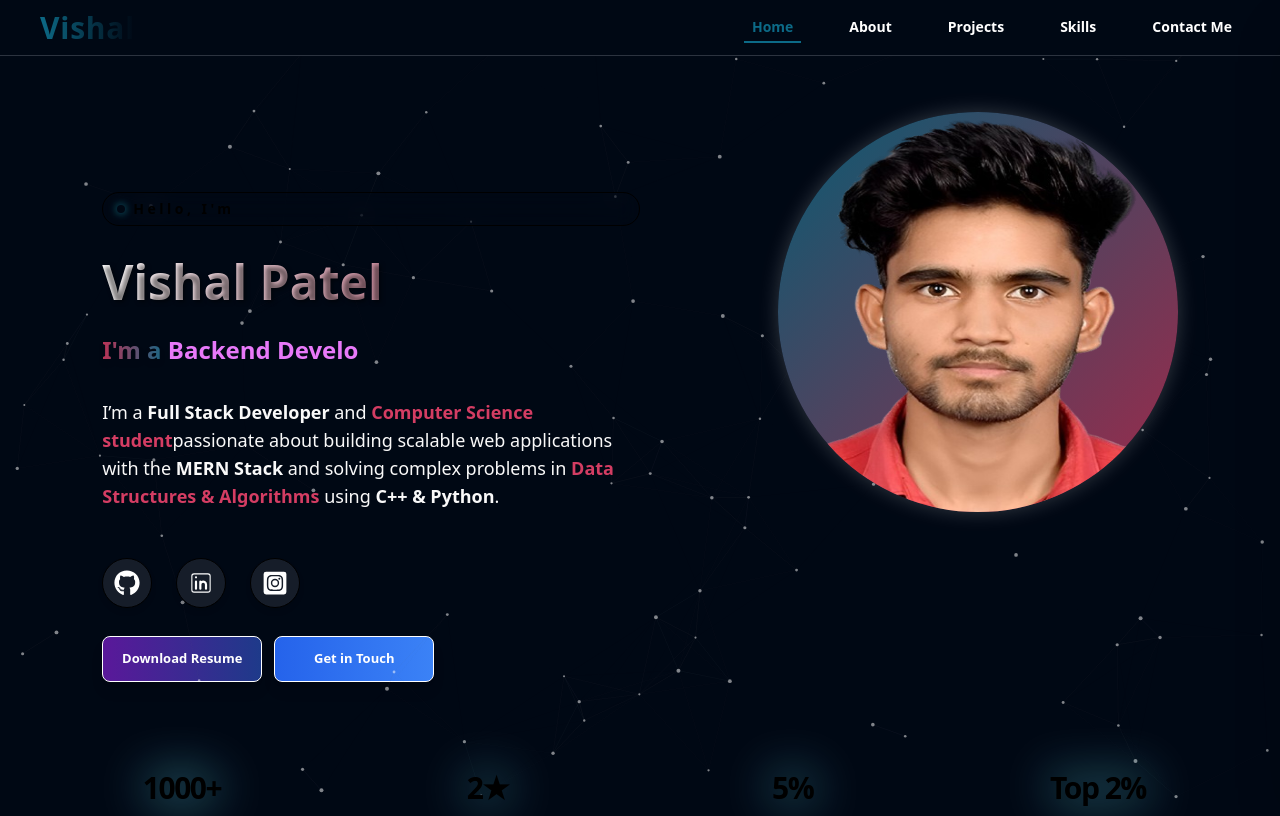
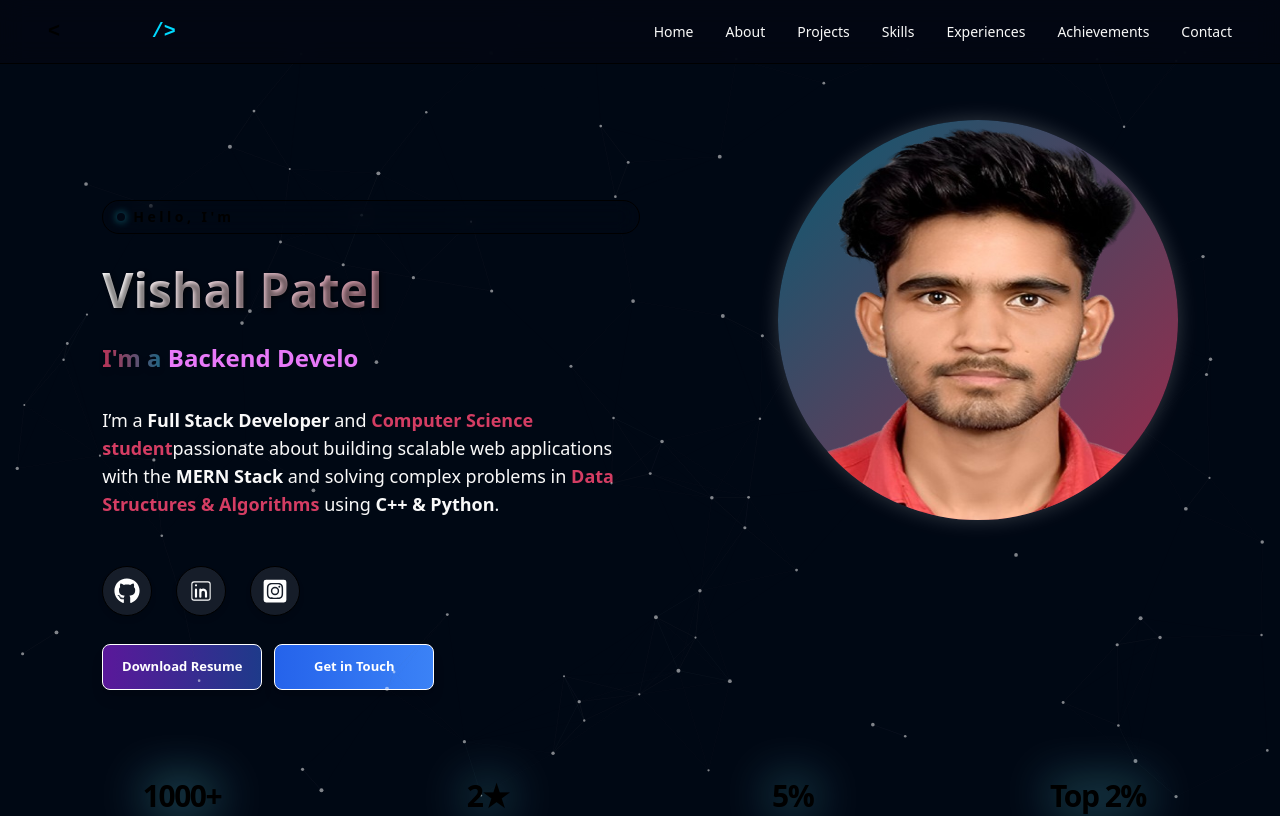
Before and after one commit to VishalPatel63/vishalportfolio, a React (Create React App) app: page / in a window 1280 px wide. Shown: the top 816 px of the page. Built offline with nearby package versions, Linux system fonts and the light colour scheme.

Commit message:
Update Navber.jsx

```diff
--- a/src/pages/Navber.jsx
+++ b/src/pages/Navber.jsx
@@ -1,116 +1,106 @@
-import React, { useState } from 'react'
-import { Link, NavLink } from 'react-router-dom'
-import logo from "../userAsset/vishlogo.png"
+import React, { useState } from 'react';
 import { FiMenu, FiX } from 'react-icons/fi';
+
 export const Navber = () => {
   const [isOpen, setIsOpen] = useState(false);
+
   const navItems = [
-    { path: "/", label: "Home" },
-    { path: "/about", label: "About" },
-    { path: "/project", label: "Projects" },
-    { path: "/skills", label: "Skills" },
-    { path: "/contact", label: "Contact Me" },
+    { path: "#home", label: "Home" },
+    { path: "#about", label: "About" },
+    { path: "#projects", label: "Projects" },
+    { path: "#skills", label: "Skills" },
+    { path: "#experiences", label: "Experiences" },
+    { path: "#achivement", label: "Achievements" },
+    { path: "#contact", label: "Contact" },
   ];
+
   return (
-    <nav className="flex h-14 items-center justify-between border-b-[1px] border-b-richblack-700 bg-richblack-900 px-5 md:px-10 relative">
+    <>
+      <nav className="sticky top-0 z-50 flex h-16 items-center justify-between border-b border-slate-800 bg-[#030712]/90 backdrop-blur-md px-6 md:px-12 transition-all duration-300">
 
-    {/* Logo */}
-    <div className="flex items-center">
-    <h1 className="text-2xl sm:text-3xl font-extrabold tracking-wide
-  bg-gradient-to-r from-blue-400 to-purple-500 bg-clip-text text-transparent">
+        {/* Modern & Perfect Logo */}
+        <a href="#home" className="flex items-center gap-1.5 group cursor-pointer">
+          <span className="text-cyan-400 font-mono text-xl font-bold transition-transform duration-300 group-hover:-translate-x-0.5">
+            &lt;
+          </span>
+          <h1 className="text-xl sm:text-2xl font-black tracking-wider text-[#00D9FF] bg-clip-text text-transparent drop-shadow-[0_0_12px_rgba(34,211,238,0.3)] group-hover:drop-shadow-[0_0_18px_rgba(34,211,238,0.5)] transition-all duration-300">
             Vishal
           </h1>
-    </div>
+          <span className="text-[#00D9FF] font-mono text-xl font-bold transition-transform duration-300 group-hover:translate-x-0.5">
+            /&gt;
+          </span>
+        </a>
 
         {/* Desktop Menu */}
-    <div className="hidden md:flex gap-x-10 text-sm text-white font-bold">
+        <div className="hidden md:flex items-center gap-x-8 text-sm text-pure-greys-5 font-medium">
           {navItems.map(({ path, label }) => (
-        <NavLink
+            <a
               key={path}
-          to={path}
-          className={({ isActive }) =>
-            `px-2 py-1 transition-all duration-300 ${
-              isActive
-                ? "text-blue-400 border-b-2 border-blue-400"
-                : "hover:text-gray-400"
-            }`
-          }
+              href={path}
+              className="relative py-1 transition-colors duration-300 hover:text-cyan-400 group"
             >
               {label}
-        </NavLink>
+              {/* Subtle Animated Underline */}
+              <span className="absolute bottom-0 left-0 w-0 h-[2px] bg-gradient-to-r from-cyan-400 to-purple-500 transition-all duration-300 group-hover:w-full" />
+            </a>
           ))}
         </div>
 
         {/* Mobile Menu Button */}
         <div className="md:hidden">
-  <button onClick={() => setIsOpen(!isOpen)} className="text-white text-3xl">
+          <button
+            onClick={() => setIsOpen(!isOpen)}
+            className="text-slate-200 text-2xl p-2 rounded-lg bg-slate-900 border border-pure-greys-5 focus:outline-none hover:text-cyan-400 transition-colors"
+            aria-label="Toggle Menu"
+          >
             {isOpen ? <FiX /> : <FiMenu />}
           </button>
         </div>
 
-{/* Mobile Menu */}
+      </nav>
+
+      {/* Mobile Drawer Background Overlay */}
+      {isOpen && (
         <div
-  className={`fixed top-0 right-0 h-full w-2/4 bg-richblack-800 text-white shadow-2xl transform ${
+          onClick={() => setIsOpen(false)}
+          className="fixed inset-0 bg-black/60 backdrop-blur-sm z-40 md:hidden transition-opacity duration-300"
+        />
+      )}
+
+      {/* Mobile Side Drawer Menu */}
+      <aside
+        className={`fixed top-0 right-0 h-full w-64 bg-[#070c1e] text-pure-greys-5 border-l border-slate-800 shadow-2xl transform ${
           isOpen ? "translate-x-0" : "translate-x-full"
-  } transition-transform duration-300 ease-in-out z-50`}
+        } transition-transform duration-300 ease-in-out z-50 md:hidden flex flex-col`}
       >
-  {/* Close Button (Keep Only One) */}
+        {/* Drawer Header */}
+        <div className="flex items-center justify-between px-6 py-4 border-b border-pure-greys-5/80">
+          <span className="text-xs font-semibold tracking-widest text-slate-400 uppercase">
+            Navigation
+          </span>
      <button
   onClick={() => setIsOpen(false)}
-    className="absolute top-4 right-4 text-white text-3xl"
+  className="text-white hover:text-cyan-400 text-2xl p-1 rounded-md transition-colors"
+  aria-label="Close menu"
 >
-    <FiX />
+  <FiX className="w-7 h-7 text-white hover:text-cyan-400" />
 </button>
+        </div>
 
         {/* Menu Items */}
-  <div className="flex flex-col gap-6 text-lg mt-16 px-8">
-    <NavLink to="/" onClick={() => setIsOpen(false)}
-              className={({ isActive }) =>
-                `px-2 py-1 transition-all duration-300 ${
-                  isActive
-                    ? "text-blue-400 border-b-2 border-blue-400"
-                    : "hover:text-gray-400"
-                }`
-              }
-    >Home</NavLink>
-    <NavLink to="/about" onClick={() => setIsOpen(false)}
-              className={({ isActive }) =>
-                `px-2 py-1 transition-all duration-300 ${
-                  isActive
-                    ? "text-blue-400 border-b-2 border-blue-400"
-                    : "hover:text-gray-400"
-                }`
-              }
-    >About</NavLink>
-    <NavLink to="/project" onClick={() => setIsOpen(false)}
-              className={({ isActive }) =>
-                `px-2 py-1 transition-all duration-300 ${
-                  isActive
-                    ? "text-blue-400 border-b-2 border-blue-400"
-                    : "hover:text-gray-400"
-                }`
-              }
-    >Projects</NavLink>
-    <NavLink to="/skills" onClick={() => setIsOpen(false)}
-              className={({ isActive }) =>
-                `px-2 py-1 transition-all duration-300 ${
-                  isActive
-                    ? "text-blue-400 border-b-2 border-blue-400"
-                    : "hover:text-gray-400"
-                }`
-              }
-    >Skills</NavLink>
-    <NavLink to="/contact" onClick={() => setIsOpen(false)}
-              className={({ isActive }) =>
-                `px-2 py-1 transition-all duration-300 ${
-                  isActive
-                    ? "text-blue-400 border-b-2 border-blue-400"
-                    : "hover:text-gray-400"
-                }`
-              }
-    >Contact</NavLink>
+        <div className="flex flex-col gap-4 text-base font-medium mt-6 px-6">
+          {navItems.map(({ path, label }) => (
+            <a
+              key={path}
+              href={path}
+              onClick={() => setIsOpen(false)}
+              className="px-3 py-2 rounded-lg transition-all duration-200 hover:bg-cyan-500/10 hover:text-cyan-400 border border-transparent hover:border-cyan-500/20"
+            >
+              {label}
+            </a>
+          ))}
         </div>
-</div>
-  </nav>
-  )
-}
+      </aside>
+    </>
+  );
+};
```
Lines whose indentation alone changed are shown as unchanged.
